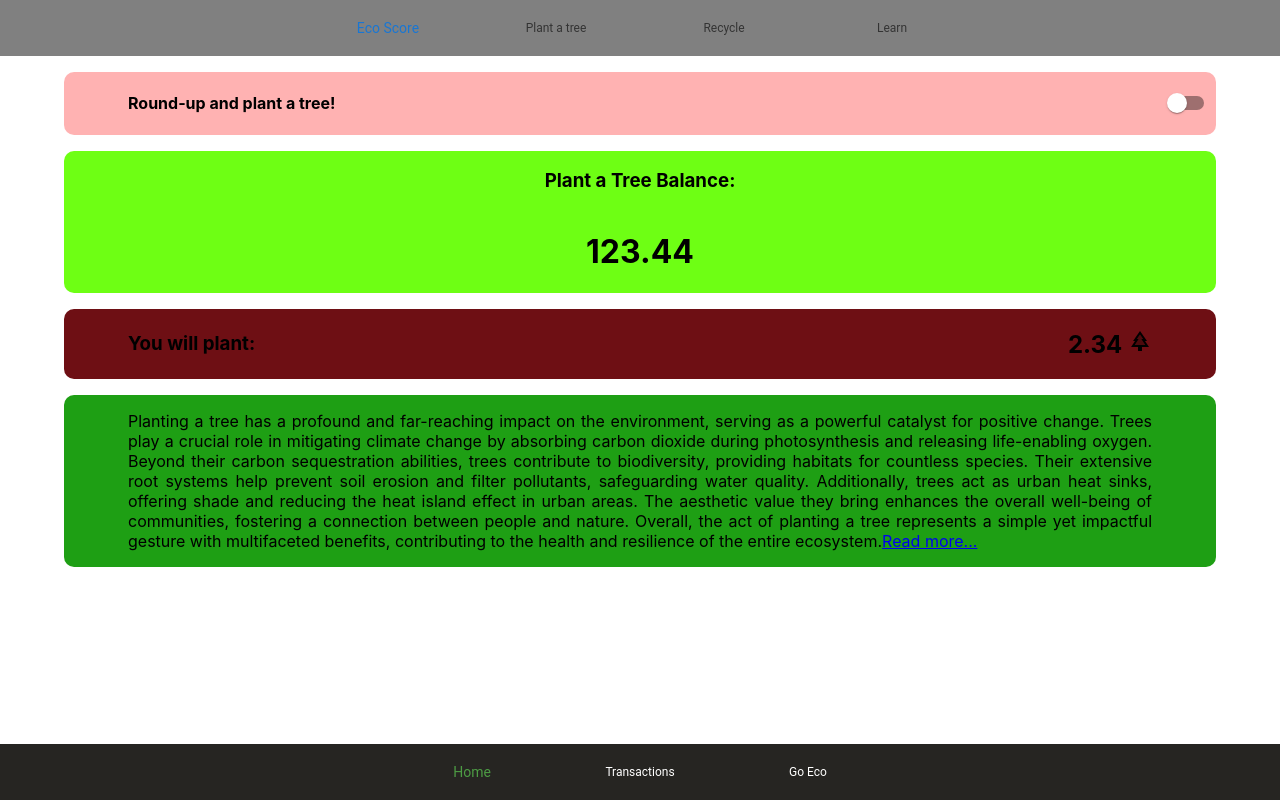
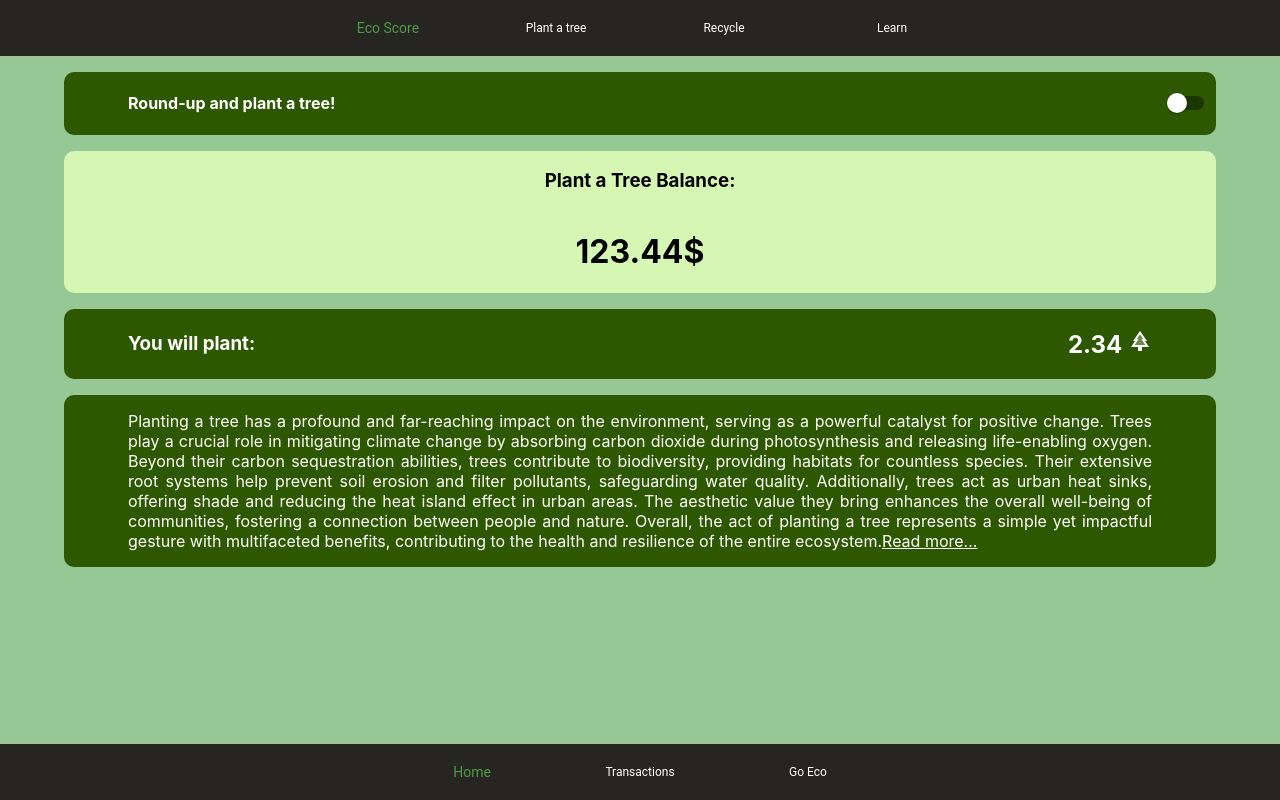
Before and after one commit to FlaviusMazilu/BankDB, a React (Create React App) app in the folder my_bank/: page /eco/plant in a window 1280 px wide. Built offline with nearby package versions, Linux system fonts and the light colour scheme.

Commit message:
Add more styling

```diff
--- a/my_bank/src/componets/Homepage.js
+++ b/my_bank/src/componets/Homepage.js
@@ -26,12 +26,12 @@ export const Homepage = () => {
 							{/* Welcome section */}
 							<h1 style={{ textAlign: 'center'}}>Welcome, {user.name}!</h1>
 					</Grid>
-					<Grid container item xs={12} spacing={0} style={{backgroundColor:'#49b344', marginLeft:"5vw", marginTop:"2vh", marginRight:'5vw', borderRadius:"10px" }}>
+					<Grid container item xs={12} spacing={0} style={{backgroundColor:'rgba(150, 200, 150, 1)', marginLeft:"5vw", marginTop:"2vh", marginRight:'5vw', borderRadius:"10px" }}>
 						<Grid item xs={12} container justifyContent="center" alignItems="center">
 							<h3>Current Balance:</h3>
 						</Grid>
 						<Grid item xs={12} container justifyContent="center" alignItems="center">
-							<h1> {user.sold} </h1>
+							<h1> {user.sold}$</h1>
 						</Grid>
 					</Grid>
 					<Grid item xs={12}>
--- a/my_bank/src/componets/Transactions.js
+++ b/my_bank/src/componets/Transactions.js
@@ -16,6 +16,7 @@ const headerStyle = {
     // backgroundColor: '#eaeaea',
     padding: '10px',
     // border: '1px solid #ccc',
+	margin: '0px',
 	textAlign: 'center',
 	color: "aliceblue"
   };
--- a/my_bank/src/componets/eco_components/EcoLearn.js
+++ b/my_bank/src/componets/eco_components/EcoLearn.js
@@ -6,7 +6,7 @@ import {Link} from '@mui/material';
 
 const EcoLearn = () => {
 	return (
-		<div>
+		<div style={{backgroundColor:'rgba(150, 200, 150, 1)', height:"100vh"}}>
 			<EcoNavBar />
 			<p style={{textAlign:'justify', marginLeft:'5vw', marginRight:'5vw' }}>
 			Maintaining a healthy environment is crucial for the well-being of both humanity and the planet. The delicate balance of ecosystems supports diverse forms of life and ensures the provision of essential resources for our survival. A clean and sustainable environment is fundamental for clean air, water, and soil, contributing to improved public health and the preservation of biodiversity. In the face of global challenges such as climate change, deforestation, and pollution, it becomes imperative for individuals to be informed and engaged in efforts that promote environmental conservation. The following websites serve as valuable resources, offering insights into the importance of ecological balance and providing practical guidance on how each person can play a role in fostering a healthier and more sustainable world. Explore these platforms to discover information on conservation initiatives, endangered species, and actionable steps for a positive environmental impact.
--- a/my_bank/src/componets/eco_components/EcoNavBar.js
+++ b/my_bank/src/componets/eco_components/EcoNavBar.js
@@ -8,7 +8,7 @@ const EcoNavBar = () => {
 	const [value, setValue] = React.useState(curr_butt);
 	return (
 		<BottomNavigation
-			style={{ display:'flex', justifyContent:'center', position: 'relative', width:'100vw',  top: '0', backgroundColor: "gray"}}
+			style={{ display:'flex', justifyContent:'center', position: 'relative', width:'100vw',  top: '0', backgroundColor:'#262522'}}
 			showLabels
         	value={value}
         	onChange={(event, newValue) => {
@@ -16,10 +16,10 @@ const EcoNavBar = () => {
 			curr_butt = newValue;
           	setValue(newValue);
         }}>
-			<BottomNavigationAction style={{position:'relative', width: "25vw"}} label={"Eco Score"} component={Link} to="/eco/score" />
-			<BottomNavigationAction style={{position:'relative', width: "25vw"}} label={"Plant a tree"} component={Link} to="/eco/plant" />
-			<BottomNavigationAction style={{position:'relative', width: "25vw"}} label={"Recycle"} component={Link} to="/eco/recycle" />
-			<BottomNavigationAction style={{position:'relative', width: "25vw"}} label={"Learn"} component={Link} to="/eco/learn" />
+			<BottomNavigationAction style={{position:'relative', width: "25vw", color: curr_butt == 0? "#4d9c44" : "white"}} label={"Eco Score"} component={Link} to="/eco/score" />
+			<BottomNavigationAction style={{position:'relative', width: "25vw", color: curr_butt == 1? "#4d9c44" : "white"}} label={"Plant a tree"} component={Link} to="/eco/plant" />
+			<BottomNavigationAction style={{position:'relative', width: "25vw", color: curr_butt == 2? "#4d9c44" : "white"}} label={"Recycle"} component={Link} to="/eco/recycle" />
+			<BottomNavigationAction style={{position:'relative', width: "25vw", color: curr_butt == 3? "#4d9c44" : "white"}} label={"Learn"} component={Link} to="/eco/learn" />
 		</BottomNavigation>
 	);
 };
--- a/my_bank/src/componets/eco_components/EcoScore.js
+++ b/my_bank/src/componets/eco_components/EcoScore.js
@@ -20,11 +20,11 @@ const EcoScore = () => {
 	];
 
 	return (
-		<div>
+		<div style={{backgroundColor:'rgba(150, 200, 150, 1)', height:'100vh'}}>
 			<EcoNavBar />
-			<Typography variant="h5" style={{ textAlign: 'center' }}>Your Eco Points: {currentUserEcoPoints}</Typography>
+			<Typography variant="h4" style={{ textAlign: 'center' }}>Your Eco Points: {currentUserEcoPoints}</Typography>
 
-			<Paper style={{ maxHeight: "80vh", overflow: 'auto', justifyContent: 'center'}}>
+			<Paper style={{backgroundColor:'rgba(150, 200, 150, 1)', maxHeight: "80vh", overflow: 'auto', justifyContent: 'center'}}>
 				<List>
 					<Typography variant="h6" align="center">Leaderboard</Typography>
 					{leaderboardData.map((user, index) => (
--- a/my_bank/src/componets/eco_components/PlantTree.js
+++ b/my_bank/src/componets/eco_components/PlantTree.js
@@ -6,41 +6,41 @@ import ParkTwoToneIcon from '@mui/icons-material/ParkTwoTone';
 
 const PlantTree = () => {
 	return (
-		<div>
+		<div style={{background:'rgba(150, 200, 150, 1)', height:'100vh'}}>
 			<EcoNavBar />
-			<Grid container spacing={0} style={{backgroundColor:'rgba(255, 0, 0, 0.3)', marginLeft:"5vw", marginTop:"2vh", width:'90vw', borderRadius:"10px" }}>
+			<Grid container spacing={0} style={{backgroundColor:'rgba(45, 88, 0, 1)', marginLeft:"5vw", marginTop:"2vh", width:'90vw', borderRadius:"10px" }}>
 				<Grid item xs={8} container justifyContent="flex-start" alignItems="center">
-					<h4 style={{marginLeft:'5vw'}}>Round-up and plant a tree!</h4>
+					<h4 style={{marginLeft:'5vw', color:'white'}}>Round-up and plant a tree!</h4>
 				</Grid>
 				<Grid item xs={4} container justifyContent="flex-end" alignItems="center">
 					<Switch style={{marginRight:'5vw'}}></Switch>
 				</Grid>
 			</Grid>
 
-			<Grid container spacing={0} style={{backgroundColor:'#6EFF14', marginLeft:"5vw", marginTop:"2vh", width:'90vw', borderRadius:"10px" }}>
+			<Grid container spacing={0} style={{backgroundColor:'rgba(214, 246, 180, 1)', marginLeft:"5vw", marginTop:"2vh", width:'90vw', borderRadius:"10px" }}>
 				<Grid item xs={12} container justifyContent="center" alignItems="center">
-					<h3>Plant a Tree Balance:</h3>
+					<h3 >Plant a Tree Balance:</h3>
 				</Grid>
 				<Grid item xs={12} container justifyContent="center" alignItems="center">
-					<h1> 123.44 </h1>
+					<h1> 123.44$</h1>
 				</Grid>
 			</Grid>
 
-			<Grid container spacing={0} style={{backgroundColor:'#6E0F14', marginLeft:"5vw", marginTop:"2vh", width:'90vw', borderRadius:"10px" }}>
+			<Grid container spacing={0} style={{backgroundColor:'rgba(45, 88, 0, 1)', marginLeft:"5vw", marginTop:"2vh", width:'90vw', borderRadius:"10px" }}>
 				<Grid item xs={6} container justifyContent="flex-start" alignItems="center">
-					<h3 style={{marginLeft:'5vw'}}>You will plant:</h3>
+					<h3 style={{marginLeft:'5vw', color:'white'}}>You will plant:</h3>
 
 				</Grid>
 				<Grid item xs={6} container justifyContent="flex-end" alignItems="center">
-					<h2 style={{marginRight:'5vw'}} > 2.34 <ParkTwoToneIcon></ParkTwoToneIcon></h2>
+					<h2 style={{marginRight:'5vw', color:'white'}} > 2.34 <ParkTwoToneIcon></ParkTwoToneIcon></h2>
 
 				</Grid>
 			</Grid>
 
-			<Grid container spacing={0} style={{backgroundColor:'#1E9F14', marginLeft:"5vw", marginTop:"2vh", width:'90vw', borderRadius:"10px" }}>
+			<Grid container spacing={0} style={{backgroundColor:'rgba(45, 88, 0, 1)', marginLeft:"5vw", marginTop:"2vh", width:'90vw', borderRadius:"10px" }}>
 				<Grid item xs={12} container justifyContent="flex-start" alignItems="center">
-					<p justifyContent='justify' style={{textAlign:'justify', marginLeft:'5vw', marginRight:'5vw' }}>Planting a tree has a profound and far-reaching impact on the environment, serving as a powerful catalyst for positive change. Trees play a crucial role in mitigating climate change by absorbing carbon dioxide during photosynthesis and releasing life-enabling oxygen. Beyond their carbon sequestration abilities, trees contribute to biodiversity, providing habitats for countless species. Their extensive root systems help prevent soil erosion and filter pollutants, safeguarding water quality. Additionally, trees act as urban heat sinks, offering shade and reducing the heat island effect in urban areas. The aesthetic value they bring enhances the overall well-being of communities, fostering a connection between people and nature. Overall, the act of planting a tree represents a simple yet impactful gesture with multifaceted benefits, contributing to the health and resilience of the entire ecosystem.
-						<a href="https://www.arborday.org/" rel="noreferrer">
+					<p justifyContent='justify' style={{textAlign:'justify', color:'white', marginLeft:'5vw', marginRight:'5vw' }}>Planting a tree has a profound and far-reaching impact on the environment, serving as a powerful catalyst for positive change. Trees play a crucial role in mitigating climate change by absorbing carbon dioxide during photosynthesis and releasing life-enabling oxygen. Beyond their carbon sequestration abilities, trees contribute to biodiversity, providing habitats for countless species. Their extensive root systems help prevent soil erosion and filter pollutants, safeguarding water quality. Additionally, trees act as urban heat sinks, offering shade and reducing the heat island effect in urban areas. The aesthetic value they bring enhances the overall well-being of communities, fostering a connection between people and nature. Overall, the act of planting a tree represents a simple yet impactful gesture with multifaceted benefits, contributing to the health and resilience of the entire ecosystem.
+						<a style={{color:'white'}} href="https://www.arborday.org/" rel="noreferrer">
     						Read more...
   						</a>
 					</p>
```
Also changed, not shown: my_bank/src/componets/eco_components/Recycle.js (+4 -4 lines).
